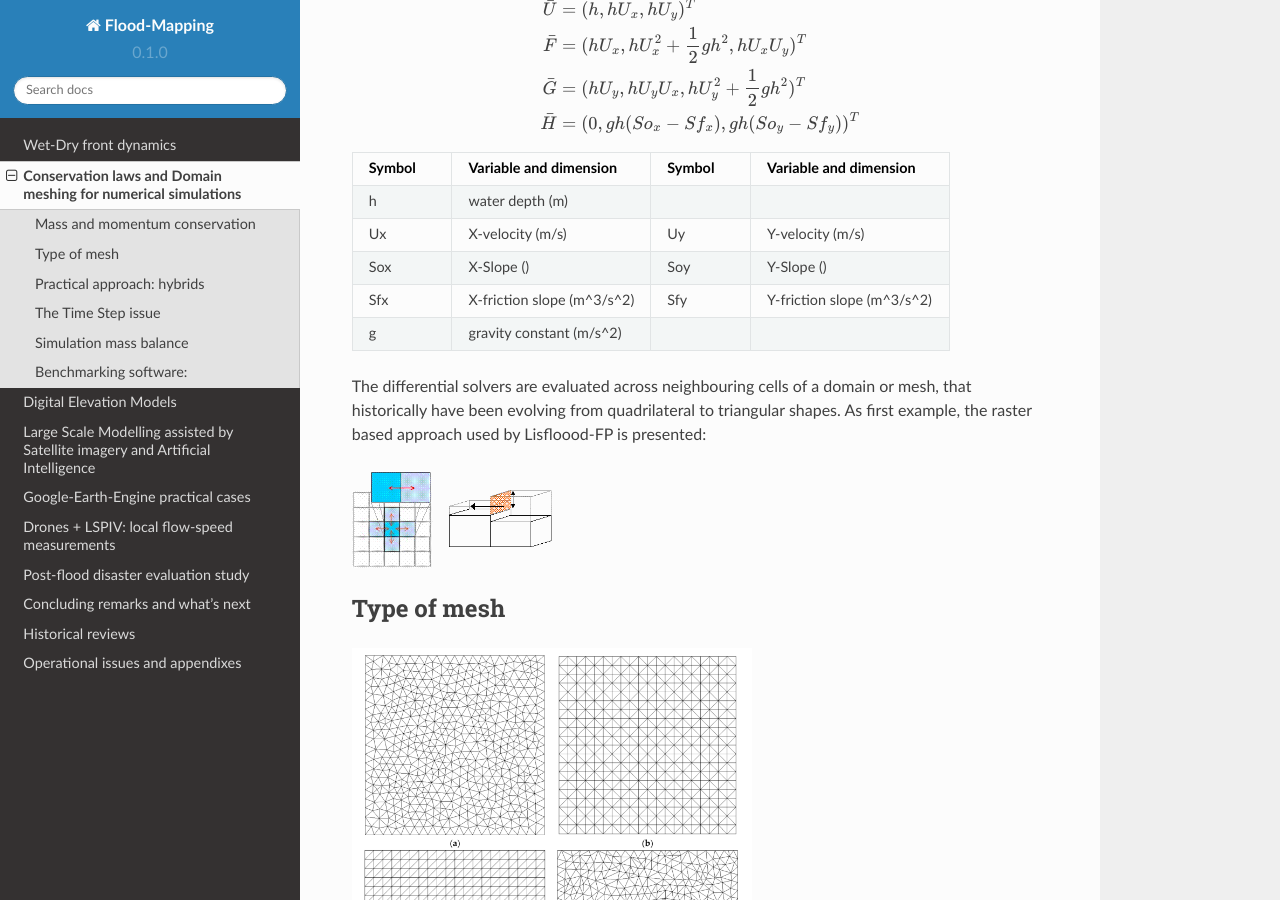
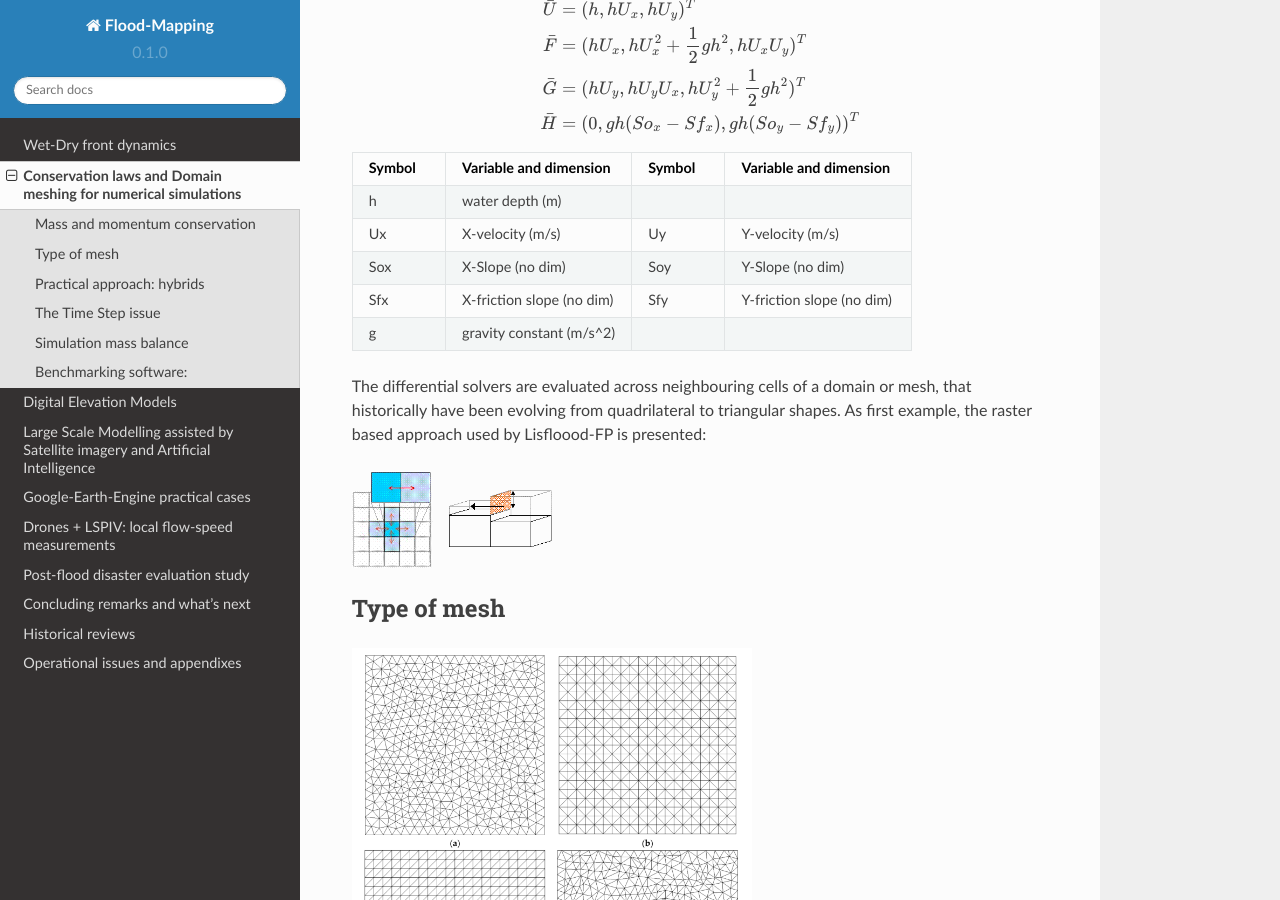
Before and after one commit to ivillamadrid/FloodMapping, a Sphinx documentation site: the page built from docs/source/claws.rst, in a window 1280 px wide and 900 px high, scrolled down 487 px. Built offline with Sphinx 7.4.7 and the Read the Docs theme 2.0.0, drawn with Linux system fonts in a browser that asks for light colours.

Commit message:
Update claws.rst

```diff
--- a/docs/source/claws.rst
+++ b/docs/source/claws.rst
@@ -41,13 +41,13 @@ Where U is the vector of conservative variables, F and G are flows in X and Y di
      - Uy
      - Y-velocity (m/s)
    * - Sox
-     - X-Slope ()
+     - X-Slope (no dim)
      - Soy
-     - Y-Slope ()
+     - Y-Slope (no dim)
    * - Sfx
-     - X-friction slope (m^3/s^2)
+     - X-friction slope (no dim)
      - Sfy
-     - Y-friction slope (m^3/s^2)
+     - Y-friction slope (no dim)
    * - g
      - gravity constant (m/s^2)
      -
```
